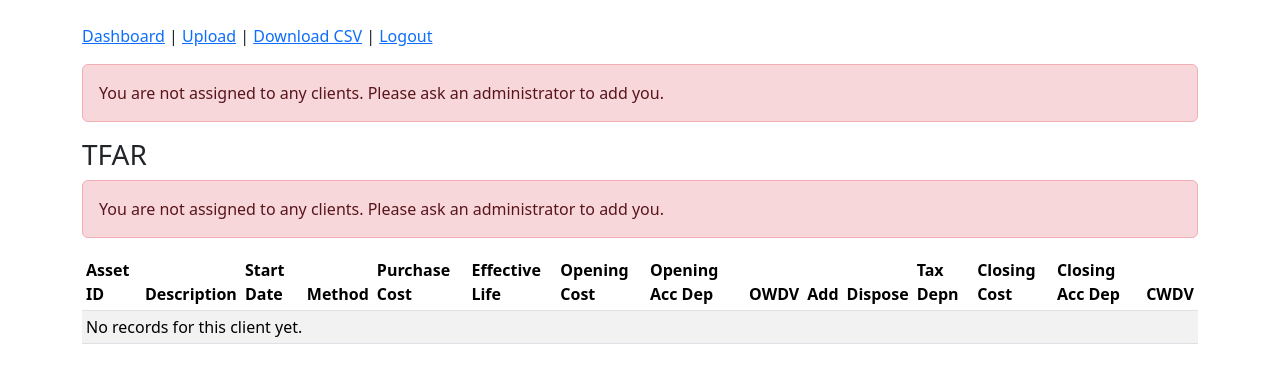
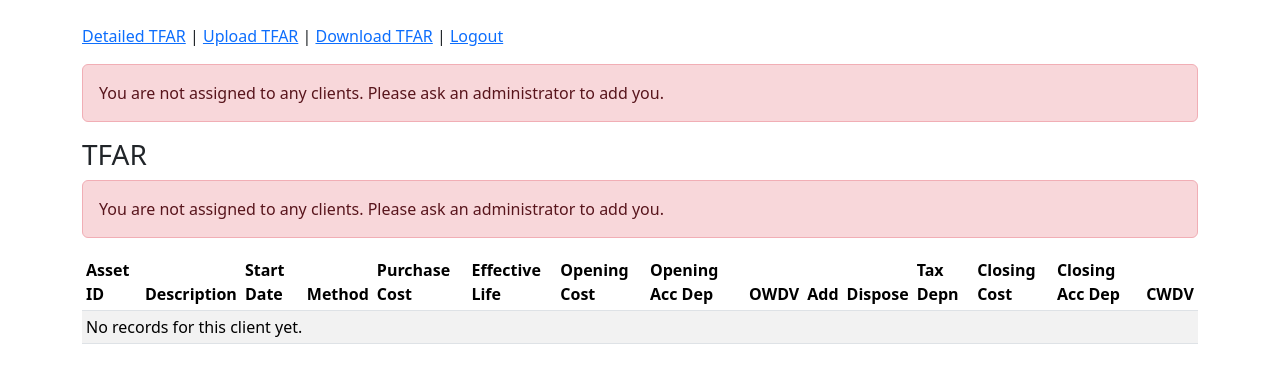
Before and after one commit to cat-baloo/tfar1, a Django app: page / in a window 1280 px wide. Shown: the top 383 px of the page. Run offline with Django 5.2, Linux system fonts and the light colour scheme; the visitor is signed in with stand-in values (Sample User, id 1).

Commit message:
Update base.html

```diff
--- a/templates/base.html
+++ b/templates/base.html
@@ -8,9 +8,9 @@
 </head>
 <body class="container py-4">
   <nav class="mb-3">
-    <a href="/">Dashboard</a> |
-    <a href="/upload/">Upload</a> |
-    <a href="/download/">Download CSV</a> |
+    <a href="/">Detailed TFAR</a> |
+    <a href="/upload/">Upload TFAR</a> |
+    <a href="/download/">Download TFAR</a> |
     <a href="/logout/">Logout</a>
   </nav>
   {% if error %}<div class="alert alert-danger">{{ error }}</div>{% endif %}
```
